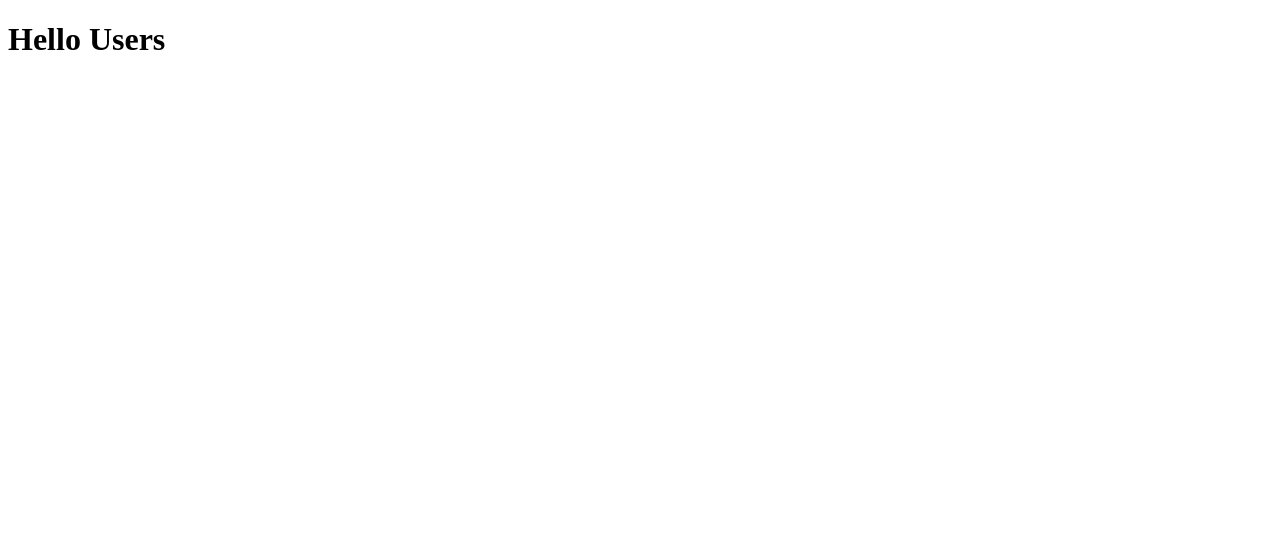
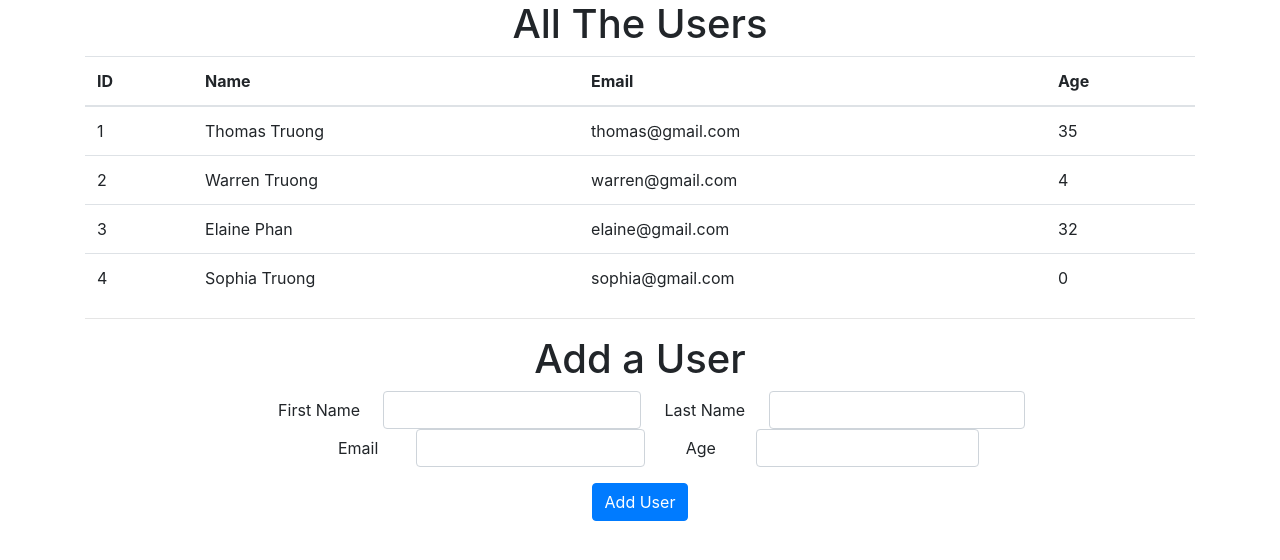
Before and after one commit to ThomasTruong01/first_orm_app, a Flask app: page / in a window 1280 px wide. Before the commit the part shown is almost empty. Shown: the top 560 px of the page. Run offline with Flask 2, Linux system fonts and the light colour scheme; data comes from the database, SQL or seed files in the repository; both versions use the stored data as it was after the commit; some libraries are stand-ins or nearby versions.

Commit message:
create + read user

```diff
--- a/app.py
+++ b/app.py
@@ -1,4 +1,4 @@
-from flask import Flask, render_template
+from flask import Flask, render_template, request, redirect
 from flask_sqlalchemy import SQLAlchemy
 from flask_migrate import Migrate
 from sqlalchemy.sql import func
@@ -18,6 +18,7 @@ class User(db.Model):
     first_name = db.Column(db.String(45))
     last_name = db.Column(db.String(45))
     email = db.Column(db.String(45))
+    age = db.Column(db.Integer)
     # notice the extra import statement above
     created_at = db.Column(db.DateTime, server_default=func.now())
     updated_at = db.Column(
@@ -26,7 +27,17 @@ class User(db.Model):
 
 @app.route("/")
 def root():
-    return render_template('index.html')
+    userlist = User.query.all()
+    return render_template('index.html', userlist=userlist)
+
+
+@app.route('/addUser', methods=['POST'])
+def addUser():
+    newUser = User(first_name=request.form['fName'], last_name=request.form['lName'],
+                   email=request.form['email'], age=request.form['age'])
+    db.session.add(newUser)
+    db.session.commit()
+    return redirect("/")
 
 
 if __name__ == "__main__":
--- a/templates/index.html
+++ b/templates/index.html
@@ -5,10 +5,119 @@
 		<meta name="viewport" content="width=device-width, initial-scale=1.0" />
 		<meta http-equiv="X-UA-Compatible" content="ie=edge" />
 		<title>Hello Users</title>
+		<link
+			rel="stylesheet"
+			href="https://stackpath.bootstrapcdn.com/bootstrap/4.3.1/css/bootstrap.min.css"
+			integrity="sha384-ggOyR0iXCbMQv3Xipma34MD+dH/1fQ784/j6cY/iJTQUOhcWr7x9JvoRxT2MZw1T"
+			crossorigin="anonymous"
+		/>
+		<script
+			src="https://code.jquery.com/jquery-3.3.1.slim.min.js"
+			integrity="sha384-q8i/X+965DzO0rT7abK41JStQIAqVgRVzpbzo5smXKp4YfRvH+8abtTE1Pi6jizo"
+			crossorigin="anonymous"
+		></script>
+		<script
+			src="https://cdnjs.cloudflare.com/ajax/libs/popper.js/1.14.7/umd/popper.min.js"
+			integrity="sha384-UO2eT0CpHqdSJQ6hJty5KVphtPhzWj9WO1clHTMGa3JDZwrnQq4sF86dIHNDz0W1"
+			crossorigin="anonymous"
+		></script>
+		<script
+			src="https://stackpath.bootstrapcdn.com/bootstrap/4.3.1/js/bootstrap.min.js"
+			integrity="sha384-JjSmVgyd0p3pXB1rRibZUAYoIIy6OrQ6VrjIEaFf/nJGzIxFDsf4x0xIM+B07jRM"
+			crossorigin="anonymous"
+		></script>
+		<link
+			rel="stylesheet"
+			type="text/css"
+			href="{{ url_for('static', filename='css/style.css') }}"
+		/>
 	</head>
 	<body>
-		<h1>
-			Hello Users
-		</h1>
+		<main>
+			<div class="container">
+				<div class="usersList">
+					<p class="h1 text-center">All The Users</p>
+					<table class="table table-stripe table-hover">
+						<thead>
+							<tr>
+								<th scope="col">ID</th>
+								<th scope="col">Name</th>
+								<th scope="col">Email</th>
+								<th scope="col">Age</th>
+							</tr>
+						</thead>
+						<tbody>
+							{% for usr in userlist %}
+							<tr>
+								<td>{{ usr.id }}</td>
+								<td>{{ usr.first_name }} {{ usr.last_name }}</td>
+								<td>{{ usr.email }}</td>
+								<td>{{ usr.age }}</td>
+							</tr>
+							{% endfor %}
+						</tbody>
+					</table>
+				</div>
+				<hr />
+				<div class="addUser">
+					<p class="h1 text-center">Add a User</p>
+					<form action="addUser" method="post">
+						<div class="form-inline col-sm-12 justify-content-center">
+							<div class="form-group">
+								<label for="fName" class="col-sm-4 col-form-label"
+									>First Name</label
+								>
+								<input
+									type="text"
+									name="fName"
+									id="fName"
+									class="form-control col-sm-8"
+								/>
+							</div>
+							<div class="form-group">
+								<label for="lName" class="col-sm-4 col-form-label"
+									>Last Name</label
+								>
+								<input
+									type="text"
+									name="lName"
+									id="lName"
+									class="form-control col-sm-8"
+								/>
+							</div>
+						</div>
+						<div class="form-inline col-sm-12 justify-content-center">
+							<div class="form-group">
+								<label for="email" class="col-sm-4 col-form-label">Email</label>
+								<input
+									type="email"
+									name="email"
+									id="email"
+									class="form-control col-sm-8"
+								/>
+							</div>
+							<div class="form-group ">
+								<label for="lName" class="col-sm-4 col-form-label">Age </label>
+								<input
+									type="text"
+									name="age"
+									id="age"
+									class="form-control col-sm-8"
+								/>
+							</div>
+						</div>
+						<div class="form-inline justify-content-center">
+							<p>
+								<input
+									type="submit"
+									value="Add User"
+									class="btn btn-primary m-3"
+								/>
+							</p>
+						</div>
+					</form>
+				</div>
+			</div>
+		</main>
 	</body>
 </html>
```
Also changed, not shown: migrations/versions/f6a2bbceae02_.py (added, +28 -0 lines), first_db.db, static/css/style.css (added).
